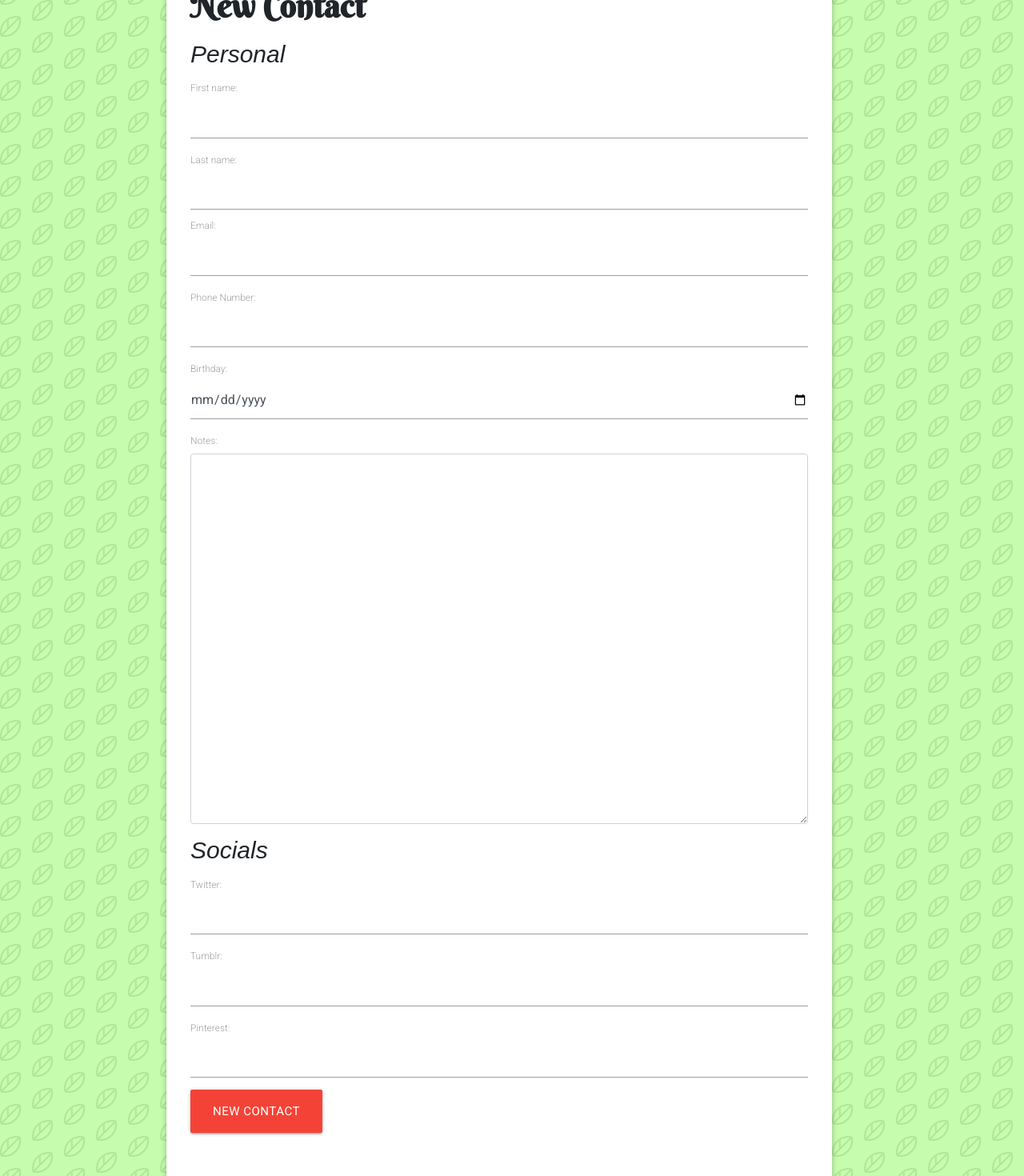
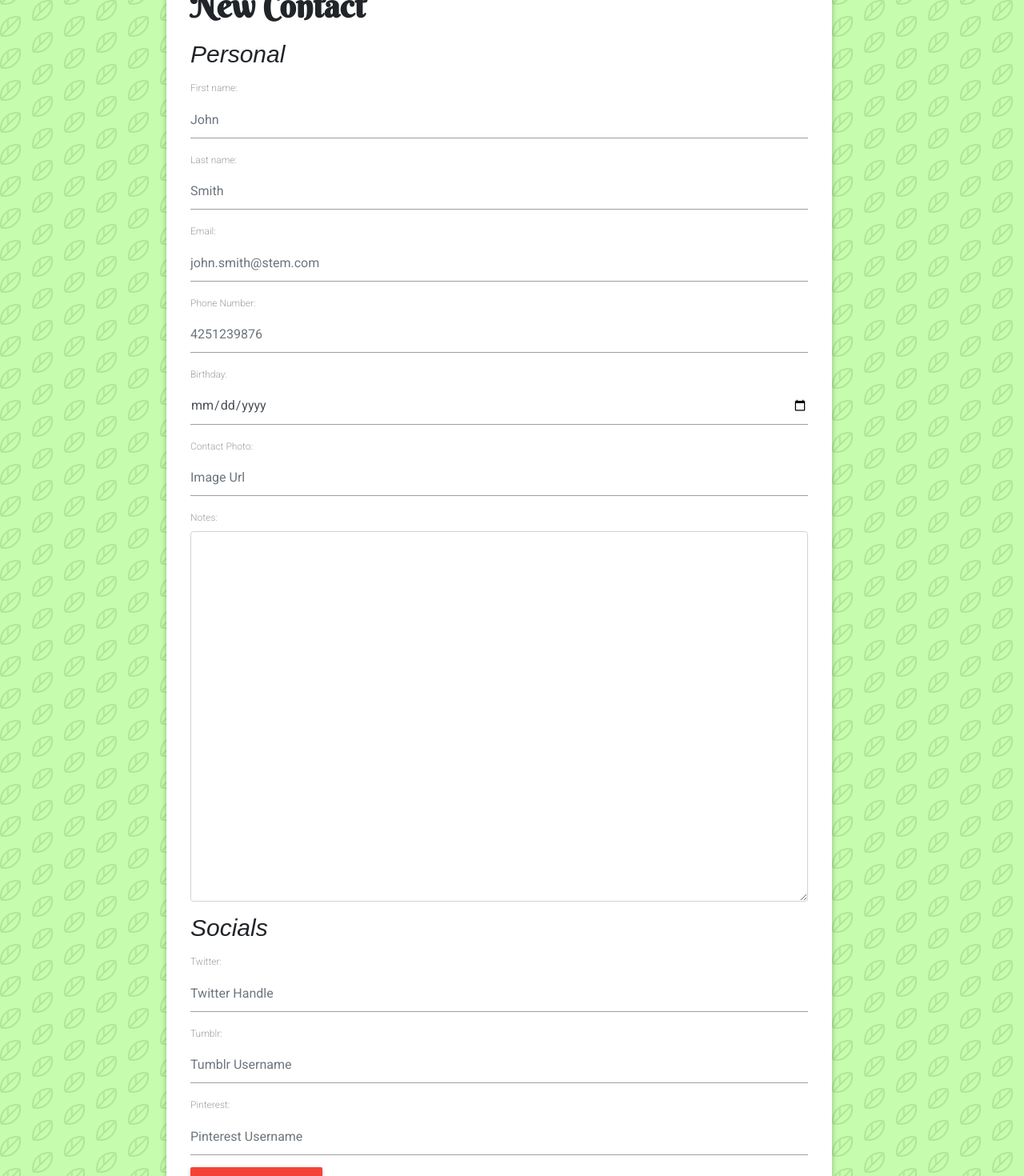
Before and after one commit to gabbistein/project-3-team-6, a React (Create React App) app in the folder client/: page /newcontact in a window 1280 px wide. Shown: the part 160-1630 px from the top of the page at 80% size. Built offline with nearby package versions, Linux system fonts and the light colour scheme; a web font is replaced by a local one.

Commit message:
contact photo url input field added to the form. Photo saves to photos array in db. need to pull to front end now

```diff
--- a/client/src/components/AddNewContact/index.js
+++ b/client/src/components/AddNewContact/index.js
@@ -33,6 +33,7 @@ class AddNewContact extends Component {
             email: "",
             birthday: "",
             phoneNumber: "",
+            contactPhoto: [""],
             twitter: "",
             tumblr: "",
             pinterest: "",
@@ -57,7 +58,7 @@ class AddNewContact extends Component {
             "lastName",
             "email",
             "birthday",
-            "phoneNumber",
+            "phoneNumber"
         ]
 
         for (let entry of required) { // Iterate through list of required fields and check each one
@@ -90,6 +91,7 @@ class AddNewContact extends Component {
                 email: this.state.email,
                 birthday: this.state.birthday,
                 phoneNumber: this.state.phoneNumber,
+                photos: [this.state.contactPhoto],
                 notes: this.state.notes,
                 socialMedia: {
                     twitter: { handle: this.state.twitter },
@@ -111,6 +113,7 @@ class AddNewContact extends Component {
                 email: "",
                 birthday: "",
                 phoneNumber: "",
+                contactPhoto: [""],
                 twitter: "",
                 tumblr: "",
                 pinterest: "",
@@ -140,17 +143,19 @@ class AddNewContact extends Component {
                                         id="firstName"
                                         value={this.state.firstName}
                                         onChange={this.handleChange}
+                                        placeholder="John"
                                     />
                                 </div>
 
                                 <div className="formField">
                                     <label htmlFor="lastName">Last name: </label>
-                                    <input
+                                    <Input
                                         type="text"
                                         name="lastName"
                                         id="lastName"
                                         value={this.state.lastName}
                                         onChange={this.handleChange}
+                                        placeholder="Smith"
                                     />
                                 </div>
 
@@ -162,6 +167,7 @@ class AddNewContact extends Component {
                                         id="email"
                                         value={this.state.email}
                                         onChange={this.handleChange}
+                                        placeholder="john.smith@stem.com"
                                     />
                                 </div>
 
@@ -173,6 +179,7 @@ class AddNewContact extends Component {
                                         id="phoneNumber"
                                         value={this.state.phoneNumber}
                                         onChange={this.handleChange}
+                                        placeholder="4251239876"
                                     />
                                 </div>
 
@@ -184,6 +191,18 @@ class AddNewContact extends Component {
                                         id="birthday"
                                         value={this.state.birthday}
                                         onChange={this.handleChange}
+                                    />
+                                </div>
+
+                                <div className="formField">
+                                    <label htmlFor="contactPhoto">Contact Photo: </label>
+                                    <Input
+                                        type="text"
+                                        name="contactPhoto"
+                                        id="contactPhoto"
+                                        value={this.state.contactPhoto}
+                                        onChange={this.handleChange}
+                                        placeholder="Image Url"
                                     />
                                 </div>
                             </div>
@@ -211,6 +230,7 @@ class AddNewContact extends Component {
                                     id="twitter"
                                     value={this.state.twitter}
                                     onChange={this.handleChange}
+                                    placeholder="Twitter Handle"
                                 />
                             </div>
 
@@ -222,6 +242,7 @@ class AddNewContact extends Component {
                                     id="tumblr"
                                     value={this.state.tumblr}
                                     onChange={this.handleChange}
+                                    placeholder="Tumblr Username"
                                 />
                             </div>
 
@@ -233,6 +254,7 @@ class AddNewContact extends Component {
                                     id="pinterest"
                                     value={this.state.pinterest}
                                     onChange={this.handleChange}
+                                    placeholder="Pinterest Username"
                                 />
                             </div>
                         </div>
```
Also changed, not shown: client/src/components/Contact/index.js (+16 -0 lines), 1 other file (tests, documents, lock files or other folders).
